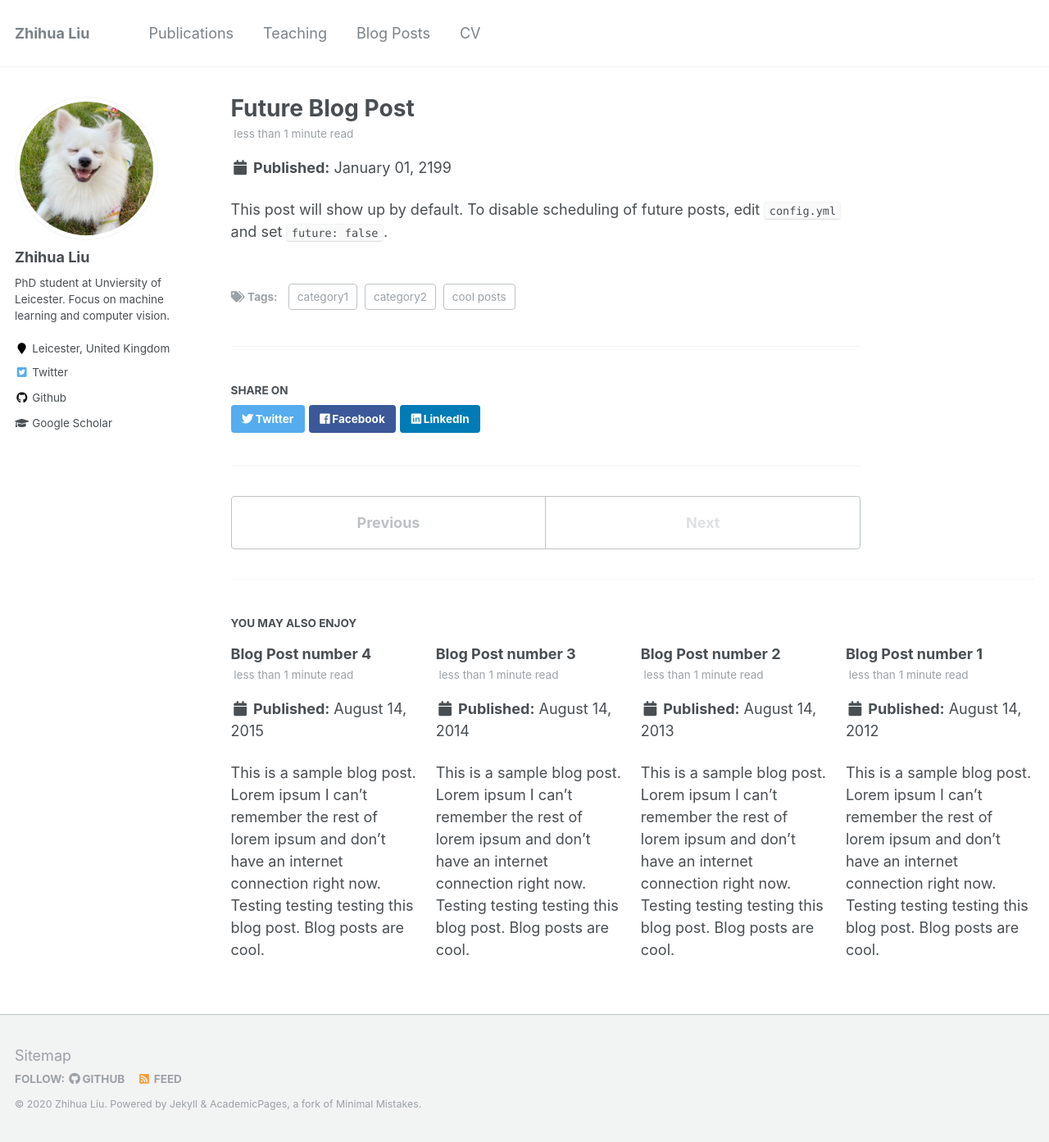
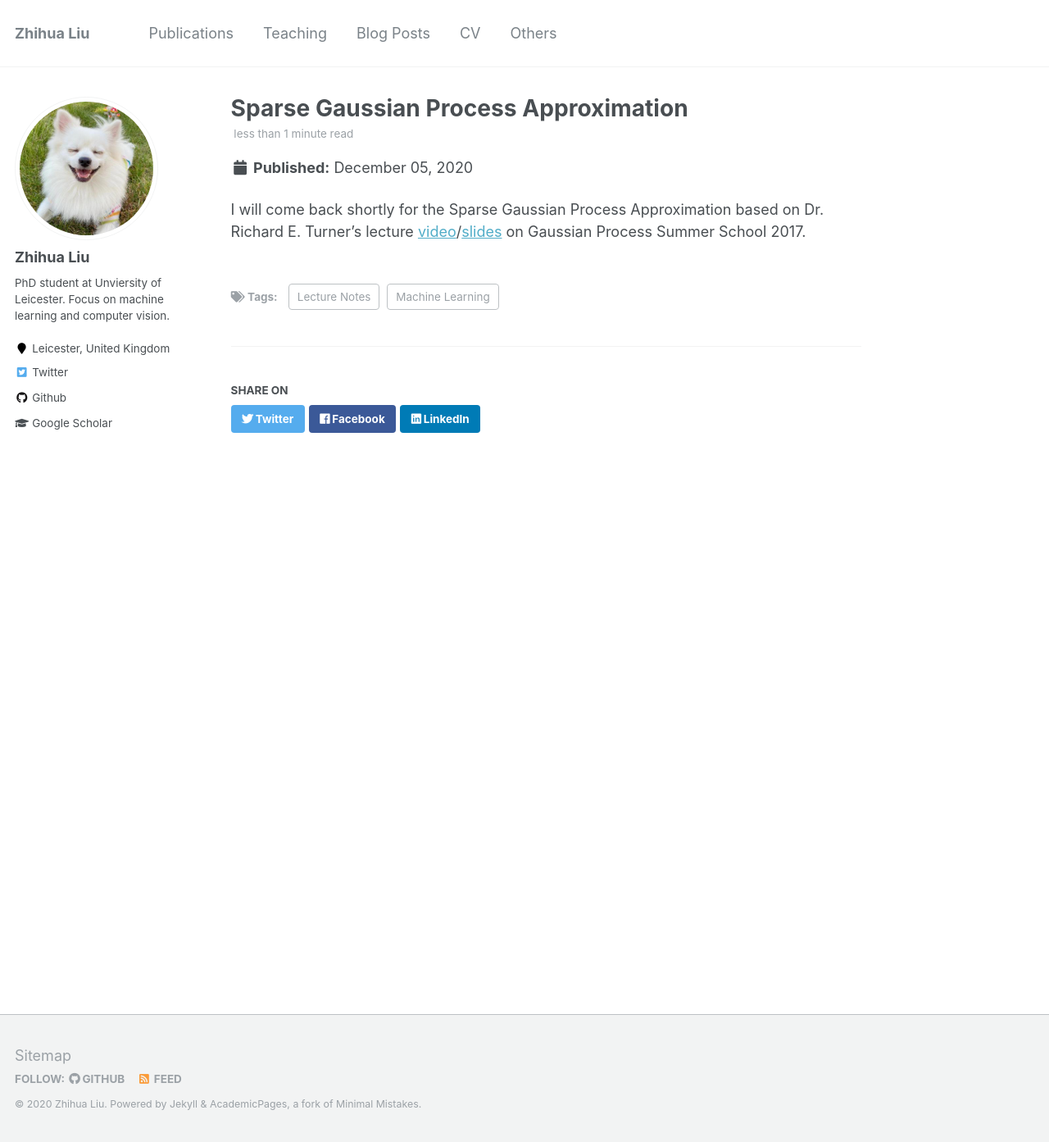
Before and after one commit to ZhihuaLiuEd/ZhihuaLiuEd.github.io, a Jekyll site: the page built from _posts/2199-01-01-future-post.md, in a window 1280 px wide and 1393 px high. Shown: the whole window at 82% size. Built offline with Jekyll 4.4.1, drawn with Linux system fonts in a browser that asks for light colours.

Commit message:
update CV and blog
update CV and blog

```diff
--- a/_data/navigation.yml
+++ b/_data/navigation.yml
@@ -18,5 +18,8 @@
   - title: "CV"
     url: /cv/
 
+  - title: "Others"
+    url: /portfolio/
+
   #- title: "Guide"
   #  url: /markdown/
--- a/_pages/cv.md
+++ b/_pages/cv.md
@@ -13,46 +13,31 @@
 ======
 * B.Eng. in Internet of Things, University of Science and Technology Beijing, 2015
 * M.Sc. in Artificial Intelligence, The University of Edinburgh, 2016
-* MPhil, Ph.D in Computer Science, University of Leicester, 2018-2022 (expected)
+* MPhil, Ph.D in Computer Science, University of Leicester, 2018-2023 (expected)
 
 Work experience
 ======
-* 2016-2018: Software Engineer
+* 2016-2018: Algorithm Engineer
   * JD Logistics, JD.com
-  * Duties included: Computer vision research on 3D point cloud processing and storage.
 
+* 2020 Summer: Research Assistant
+  * University of Leicester & Astrosat
 
-* Summer 2020: Research Assistant
-  * University of Leicester & Astrosat
-  * Duties included: Automated building detection and construction grade classification from satellite images
 
 Skills
 ======
-* Skill 1
-* Skill 2
-  * Sub-skill 2.1
-  * Sub-skill 2.2
-  * Sub-skill 2.3
-* Skill 3
+* Programming Language
+  * Python, C/C++, CUDA, MATLAB, JAVA, SQL
+* Frameworks
+  * PyTorch, Tensorflow/Keras, OpenCV, Point Cloud Library, Git
+* Language
+  * Mandarin, English
 
-Publications
+Professional Service
 ======
-  <ul>{% for post in site.publications %}
-    {% include archive-single-cv.html %}
-  {% endfor %}</ul>
-
-Talks
-======
-  <ul>{% for post in site.talks %}
-    {% include archive-single-talk-cv.html %}
-  {% endfor %}</ul>
-
-Teaching
-======
-  <ul>{% for post in site.teaching %}
-    {% include archive-single-cv.html %}
-  {% endfor %}</ul>
-
-Service and leadership
-======
-* Currently signed in to 43 different slack teams
+* Reviewer of:
+  * Conference: ICRA2019, ICRA2020, BMVC2019, BMVC2020, CVPR2020, CVPR2021, ACCV2020, WACV2021
+  * Journals: IEEE Access, IEEE Transaction on Human-Machine System, EURASIP Journal on Advances in Signal Processing, Signal Processing: Image Communication, Computers in Biology and Medicine, BioMed Research International.
+* Workshop Organizer:
+  * 1st Workshop for Sino-UK to Promote the Development and Application of Artificial Intelligence (Leicester, 12th Jun 2019,)
+  * Winter Seminar on Data Science (Leicester, 11th Dec 2019)
--- a/_posts/2012-08-14-blog-post-1.md
+++ /dev/null
@@ -1,20 +0,0 @@
----
-title: 'Blog Post number 1'
-date: 2012-08-14
-permalink: /posts/2012/08/blog-post-1/
-tags:
-  - cool posts
-  - category1
-  - category2
----
-
-This is a sample blog post. Lorem ipsum I can't remember the rest of lorem ipsum and don't have an internet connection right now. Testing testing testing this blog post. Blog posts are cool.
-
-Headings are cool
-======
-
-You can have many headings
-======
-
-Aren't headings cool?
-------
--- a/_posts/2013-08-14-blog-post-2.md
+++ /dev/null
@@ -1,20 +0,0 @@
----
-title: 'Blog Post number 2'
-date: 2013-08-14
-permalink: /posts/2013/08/blog-post-2/
-tags:
-  - cool posts
-  - category1
-  - category2
----
-
-This is a sample blog post. Lorem ipsum I can't remember the rest of lorem ipsum and don't have an internet connection right now. Testing testing testing this blog post. Blog posts are cool.
-
-Headings are cool
-======
-
-You can have many headings
-======
-
-Aren't headings cool?
-------
--- a/_posts/2014-08-14-blog-post-3.md
+++ /dev/null
@@ -1,20 +0,0 @@
----
-title: 'Blog Post number 3'
-date: 2014-08-14
-permalink: /posts/2014/08/blog-post-3/
-tags:
-  - cool posts
-  - category1
-  - category2
----
-
-This is a sample blog post. Lorem ipsum I can't remember the rest of lorem ipsum and don't have an internet connection right now. Testing testing testing this blog post. Blog posts are cool.
-
-Headings are cool
-======
-
-You can have many headings
-======
-
-Aren't headings cool?
-------
--- a/_posts/2199-01-01-future-post.md
+++ b/_posts/2199-01-01-future-post.md
@@ -1,11 +1,10 @@
 ---
-title: 'Future Blog Post'
-date: 2199-01-01
-permalink: /posts/2012/08/blog-post-4/
+title: 'Sparse Gaussian Process Approximation'
+date: 2020-12-05
+permalink: /posts/2020/12/ML/
 tags:
-  - cool posts
-  - category1
-  - category2
+  - Machine Learning
+  - Lecture Notes
 ---
 
-This post will show up by default. To disable scheduling of future posts, edit `config.yml` and set `future: false`.
+I will come back shortly for the Sparse Gaussian Process Approximation based on Dr. Richard E. Turner's lecture [video](https://www.youtube.com/watch?v=sQmsQq_Jfi8&list=WL&index=54)/[slides](http://gpss.cc/gpss17/slides/gp-approx-new.pdf) on Gaussian Process Summer School 2017.
```
Also changed, not shown: _pages/about.md (+1 -1 lines), _posts/2015-08-14-blog-post-4.md (deleted, +0 -20 lines).
